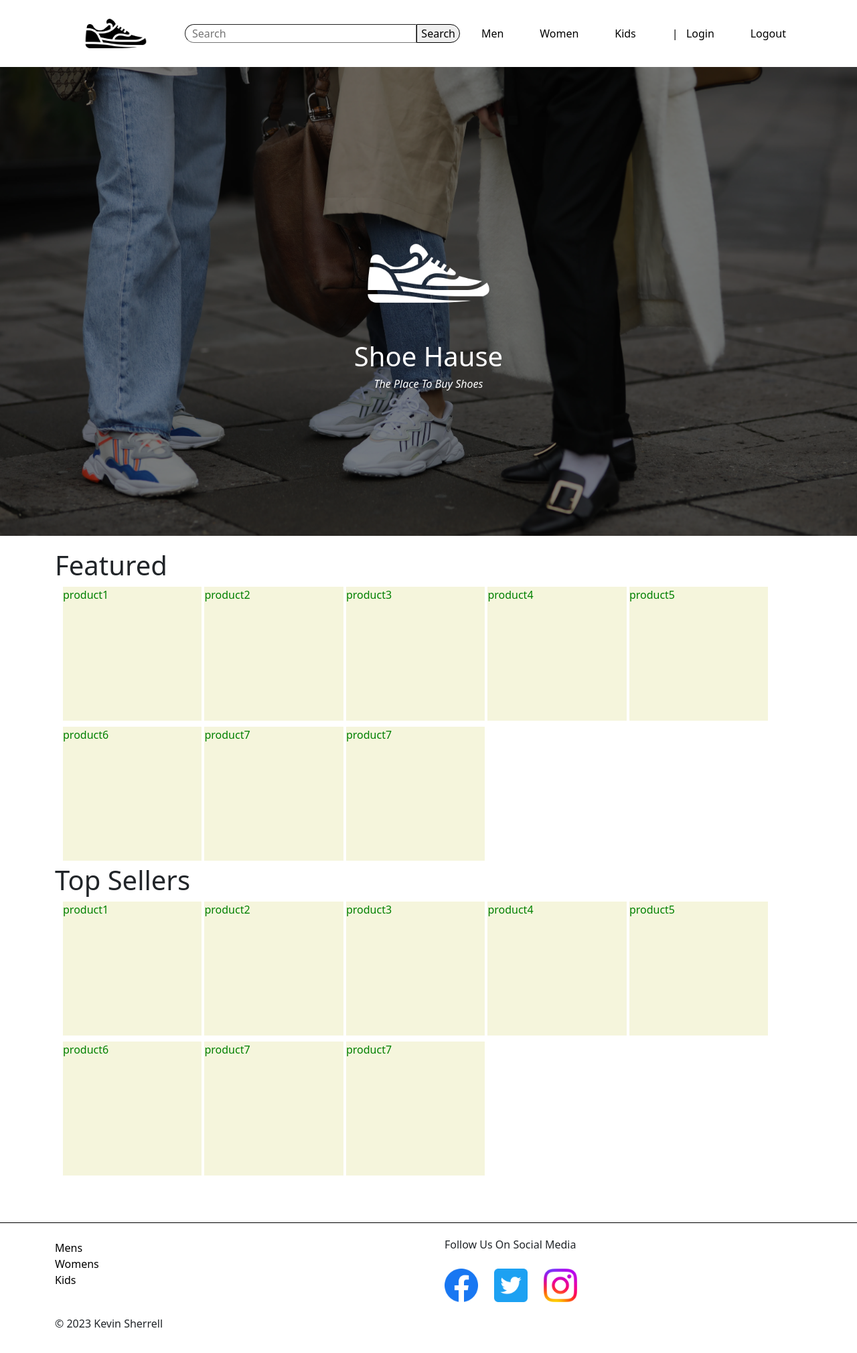
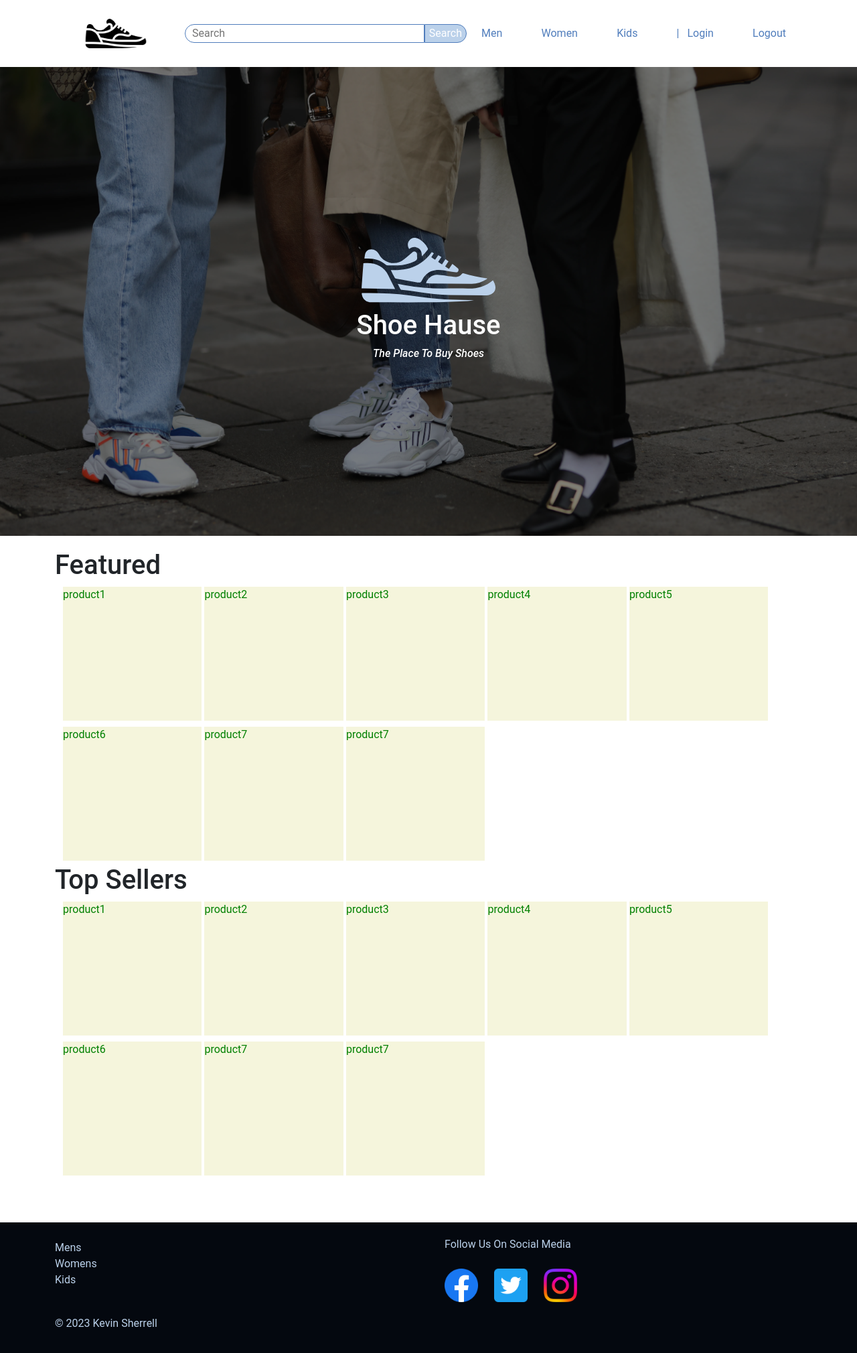
Before and after one commit to ks-maryville/swdv640_final_project, a website: page index.html in a window 1280 px wide. Shown: the whole page at 67% size. Drawn offline with nearby package versions, Linux system fonts and the light colour scheme; a web font is replaced by a local one.

Commit message:
added less to project

```diff
--- /dev/null
+++ b/css/stylesheet.less
@@ -0,0 +1,209 @@
+@import url('https://fonts.googleapis.com/css2?family=Roboto:ital,wght@0,100;0,300;0,400;0,500;0,700;0,900;1,100;1,300;1,400;1,500;1,700;1,900&display=swap');
+
+@color-1: #04080F;
+@color-2: #BBD1EA;
+@color-3: #507DBC;
+@color-4: white;
+@font-primary: Roboto;
+* {
+  text-decoration: none;
+  list-style-type: none;
+}
+
+body {
+  height: 100vh;
+  font-family: @font-primary;
+}
+
+a {
+  text-decoration: none;
+  color: black;
+}
+
+
+.btn() {
+  border: none;
+  border: 1px solid;
+  border-radius: 15px;
+}
+
+.btn-primary {
+  .btn();
+  color: @color-4;
+  border-color: @color-3;
+  background-color: @color-2;
+}
+
+.btn-secondary {
+  .btn();
+  color: @color-3;
+  border-color: @color-3;
+  background-color: @color-4;
+}
+
+.search-button:extend(.btn-primary) {
+  border-radius: 0 15px 15px 0;
+  margin-right: 10px;
+}
+
+
+.navbar {
+  display: none;
+  margin: 0;
+  padding: 0;
+
+  a {
+    color: @color-3;
+  }
+}
+
+.logo-wrapper {
+  text-align: center;
+
+  img {
+    width: 100px;
+  }
+}
+
+.search-wrapper {
+  input {
+    width: 100%;
+    border: 1px solid @color-3;
+    border-radius: 15px 0 0 15px;
+    padding-left: 10px;
+  }
+
+  img {
+    display: block;
+    width: 20px;
+    height: 20px;
+  }
+}
+
+
+.mobile-menu {
+  img {
+    max-width: 35px;
+
+  }
+}
+
+.hero {
+  width: 100%;
+}
+
+.hero-wrapper {
+  background-image: url("../images/shoes_image.webp"), linear-gradient(rgba(0, 0, 0, 0.5), rgba(0, 0, 0, 0.5));
+  background-size: cover;
+  background-blend-mode: overlay;
+  height: 400px;
+  color: white;
+  text-align: center;
+
+  .container {
+    height: 100%;
+  }
+
+  .hero-logo {
+    width: 150px;
+    margin-bottom: 10px;
+
+    path {
+      fill: @color-2;
+      width: 150px;
+    }
+  }
+
+  .hero-text {
+    height: inherit;
+  }
+}
+
+/* CONTENT */
+.content {
+  /*background-color: pink;*/
+  margin-top: 20px;
+  min-height: 75vh;
+}
+
+.featured, .top-sellers {
+  .product {
+    background-color: beige;
+    height: 300px;
+    margin-bottom: 5px;
+  }
+}
+
+
+footer {
+  min-height: 100px;
+  background-color: @color-1;
+  color: @color-2;
+  padding: 20px 0;
+  margin-top: 65px;
+  border-top: 1px solid @color-1;
+
+  .container {
+    height: 100%;
+  }
+}
+
+.social {
+  p {
+    width: 100%;
+    padding-bottom: 0;
+    margin-bottom: 0;
+  }
+
+  .social-wrapper {
+    .image-wrapper {
+      width: 50px;
+    }
+  }
+
+  img {
+    width: 100%;
+  }
+}
+
+.footer-nav{
+  text-align: center;
+  a{
+    color: @color-2;
+  }
+  ul{
+    padding: 0;
+  }
+}
+
+
+.copyright {
+  text-align: center;
+  margin-top: 20px;
+}
+
+@media screen and (min-width: 768px) {
+  .mobile-menu {
+    display: none;
+  }
+
+  .navbar {
+    display: flex;
+  }
+
+  .hero-wrapper {
+    height: 700px;
+    .hero-logo{
+      width: 200px;
+    }
+  }
+  .featured, .top-sellers{
+    .product{
+      background-color: beige;
+      height: 200px;
+      width: 19%;
+      /*margin-bottom: 5px;*/
+      color: green;
+    }
+  }
+}
--- a/index.html
+++ b/index.html
@@ -9,7 +9,7 @@
 
     <link rel="stylesheet" href="https://cdn.jsdelivr.net/npm/bootstrap@5.2.3/dist/css/bootstrap.min.css"
           integrity="sha384-rbsA2VBKQhggwzxH7pPCaAqO46MgnOM80zW1RWuH61DGLwZJEdK2Kadq2F9CUG65" crossorigin="anonymous">
-    <link rel="stylesheet" href="css/styles.css">
+    <link rel="stylesheet" href="css/stylesheet.css">
     <script src="js/index.js"></script>
 </head>
 <body>
@@ -26,7 +26,7 @@
 
                 <div class="search-wrapper col-11 col-md-5 d-flex">
                     <input type="text" placeholder="Search">
-                    <button>Search</button>
+                    <button class="search-button">Search</button>
                 </div>
 
                 <div class="mobile-menu col-1">
@@ -47,8 +47,27 @@
             <div class="container align-items-center">
                 <!--                <div class="row">-->
                 <div class="hero-text col-12 d-flex flex-column justify-content-center">
-                    <img src="images/shoe_logo.png" aria-label="This is an shoe image used as the logo for website"
-                         alt="website logo shaped like a shoe" class="hero-logo align-self-center">
+<!--                    <img src="images/shoe_logo.svg" aria-label="This is an shoe image used as the logo for website"-->
+<!--                         alt="website logo shaped like a shoe" class="hero-logo align-self-center">-->
+                    <div>
+                        <svg id="Layer_1" data-name="Layer 1" xmlns="http://www.w3.org/2000/svg" viewBox="0 0 348.57 168.03" class="hero-logo">
+                            <defs>
+                                <style>
+                                    .cls-1 {
+                                        fill: #020202;
+                                    }
+                                </style>
+                            </defs>
+                            <path class="cls-1" d="m217.59,74.57c3.5,2.34,6.6,4.4,9.94,6.63,2.96-4.42,5.8-8.65,8.87-13.22,4.67,3.65,9.2,7.12,13.64,10.7,2.24,1.81,3.16,4.21,2.11,7.01-1.09,2.9-3.37,4.54-6.41,4.15-7.17-.93-14.3-2.11-21.43-3.3-10.86-1.82-21.74-3.71-32.77-2.04-14.85,2.25-25.72,10.33-32.76,23.54-4.92,9.24-4.9,9.39-15.29,7.65-17.85-2.99-35.67-6.12-53.48-9.31-1.29-.23-2.96-1.1-3.53-2.16-3.55-6.55-6.83-13.24-10.41-20.31,6.07,0,11.89.02,17.71,0,21.67-.1,41.63-5.96,59.75-17.91,10.33-6.8,19.19-15.17,26.6-25.07.82-1.09,1.65-2.17,2.6-3.41.98.42,1.88.78,2.75,1.2.88.42,1.72.9,2.89,1.52-2.29,3.47-4.47,6.77-6.8,10.31,3.32,2.23,6.41,4.31,9.86,6.63,2.72-3.96,5.35-7.81,8.12-11.85,2.82,1.57,5.39,3.01,8.32,4.64-2.8,4.24-5.45,8.27-8.32,12.62,3.37,2.25,6.54,4.36,9.92,6.61,3.01-4.46,5.87-8.68,8.93-13.21,2.67,1.76,5.2,3.44,7.97,5.27-2.96,4.48-5.77,8.72-8.82,13.33Z"/>
+                            <path class="cls-1" d="m341.98,110.55c4.95,7.81,8.12,15.66,5.81,24.43-.86,3.26-3.16,6.71-5.81,8.79-4.97,3.91-10.54,6.41-17.47,6.28-31.11-.56-62.24-.26-93.35-.97-28.63-.65-57.02-4.23-85.34-8.43-13.46-1.99-27-3.44-40.52-4.95-2.39-.27-3.85-.96-4.85-3.21-1.83-4.09-3.94-8.05-6.24-12.69,6.35,1.17,12.14,2.26,17.94,3.31,32.78,5.95,65.85,8.76,99.15,8.79,21.62.02,43.26-.45,64.86.12,24.42.64,46.51-5.06,65.82-21.49Z"/>
+                            <path class="cls-1" d="m87.36,133.26c-28.97-.61-57.67-1.22-87.36-1.84,1.59-21.71,3.19-43.44,4.77-64.99,27.83-3.1,52.82,5.7,65.27,31.83,5.1,10.71,10.58,21.23,15.87,31.84.55,1.1,1.02,2.23,1.44,3.16Z"/>
+                            <path class="cls-1" d="m.47,144.18c.85-.11,1.45-.25,2.05-.26,40.65-.39,81.24.4,121.63,5.78,25.63,3.41,51.24,7.13,76.97,9.47,20.63,1.88,41.43,2.02,62.17,2.68,9.73.31,19.49.05,29.31.83-5.7.7-11.38,1.78-17.1,2.03-27.34,1.19-54.69,2.81-82.05,3.04-56.01.47-112.02.16-168.04.13-12.66,0-22.22-7.83-24.51-19.92-.23-1.2-.27-2.43-.42-3.8Z"/>
+                            <path class="cls-1" d="m167.66,118.16c3.98-12.97,16.41-22.74,29.83-22.04,12.28.64,24.46,3.02,36.69,4.59,3.71.48,7.43,1.01,11.16,1.14,6.72.24,12.02-2.57,16.09-7.96.68-.9,2.52-1.78,3.47-1.5,20.35,6.04,41.04,10.51,62.72,13.64-1.08.93-1.69,1.6-2.43,2.07-11.66,7.36-24.41,11.68-38.17,11.69-35.35.01-70.7-.4-106.05-.72-4.34-.04-8.67-.58-13.32-.9Z"/>
+                            <path class="cls-1" d="m7.42,53.9c.5-3.23.93-5.94,1.33-8.65,1.75-11.96,11.4-17.98,22.99-14.28,6.44,2.06,10.7,6.5,13.86,12.36,5.79,10.76,14.68,17.9,26.5,21.03,14.12,3.75,26.99.79,38.35-8.31,7.21-5.77,14.25-11.78,21.32-17.73,2.59-2.18,5.32-3.28,8.59-1.71,3.23,1.55,4.29,4.3,4.19,7.7-.06,2-.33,4.06.05,5.98,1.16,5.99-1.82,8.78-6.93,11.22-13.75,6.57-28.07,10.29-43.31,10.37-8.74.04-17.49.07-26.23-.06-1.47-.02-3.25-.51-4.35-1.43-13.5-11.34-29.13-16.52-46.63-16.5-3.11,0-6.22,0-9.73,0Z"/>
+                            <path class="cls-1" d="m123.92,29.03c-4.18-7.06-4.7-13.85-.53-20.56C127.04,2.61,132.59-.31,139.46.03c2.77.13,5.71.97,8.19,2.24,10.87,5.58,19.12,13.9,24.64,24.81.54,1.08.69,3.1.05,3.91-4.71,5.93-9.67,11.66-15.2,17.32-.05-9.07-1.91-16.98-10.09-21.71-8.12-4.7-15.81-3.2-23.13,2.42Z"/>
+                        </svg>
+                    </div>
+
                     <h1>Shoe Hause</h1>
                     <h6><em>The Place To Buy Shoes</em></h6>
                 </div>
@@ -126,18 +145,21 @@
                 </div>
 
             </div>
-            <div class="footer-nav d-flex justify-content-center justify-content-md-start text-center text-md-start col-md-6">
+            <div class="footer-nav d-flex justify-content-center justify-content-md-start a{text-center text-md-start col-md-6">
                 <ul>
+
                     <li>
                         <a href="">Mens</a>
+                    </li>
 
-                    </li>
                     <li>
                         <a href="">Womens</a>
                     </li>
+
                     <li>
                         <a href="">Kids</a>
                     </li>
+
                 </ul>
             </div>
         </div>
```
Also changed, not shown: package.json (added, +15 -0 lines), css/styles.css (line endings or trailing spaces), css/stylesheet.css (added), images/shoe_logo.svg (added), 3 other files.
